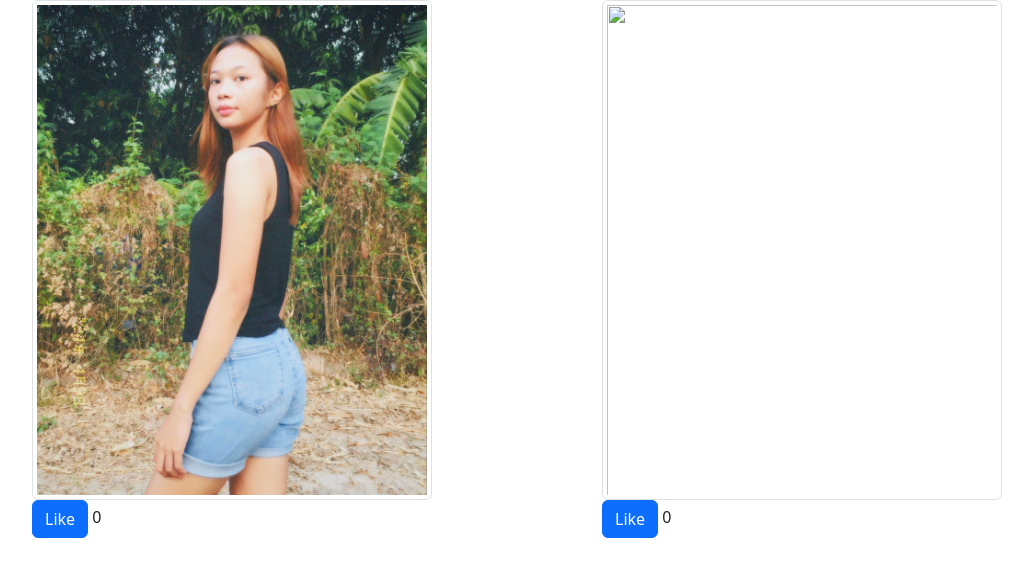
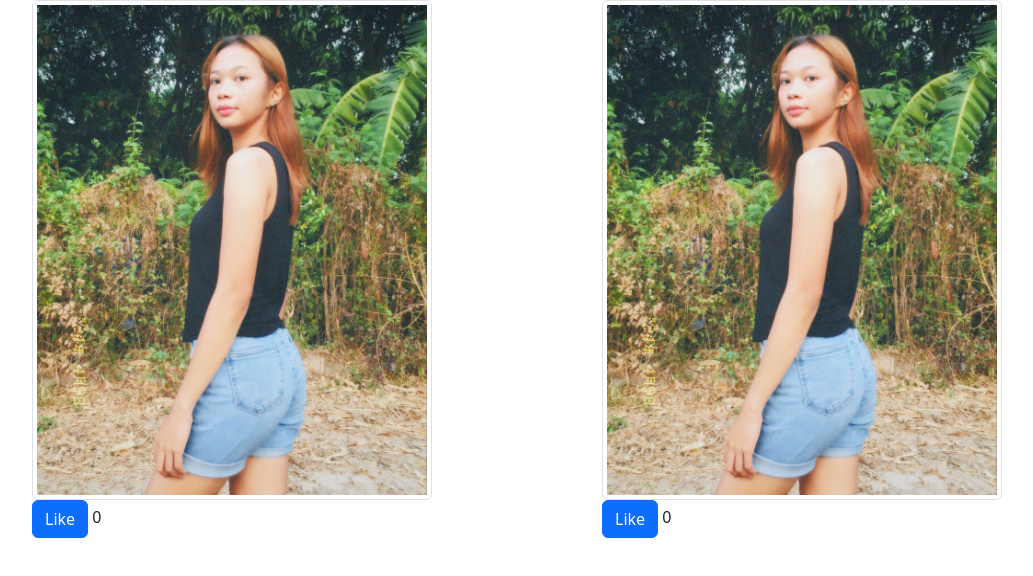
Before and after one commit to AlyssaUrsua/Alyssa.github.io, a plain HTML site: page index.html in a window 1280 px wide. Shown: the whole page, without its empty margins (50-1083 px from the left). Drawn offline with nearby package versions, Linux system fonts and the light colour scheme.

Commit message:
Update index.html

```diff
--- a/index.html
+++ b/index.html
@@ -13,7 +13,7 @@
                 <output id="countLikes1">0</output>
              </div>
              <div class="col-6">
-               <img src="IMG_20240418_163937.jpg" class="img-thumbnail" style="width:400px;height:500px;"/> <br>
+               <img src="Messenger_creation_af4888e5-67b3-4b48-b2dd-664a0c0b9e7a.jpeg "  class="img-thumbnail" style="width:400px;height:500px;"/> <br>
                <button class="btn btn-primary" type="button" id="btnLike2"> Like </button>
                 <output id="countLikes2">0</output>
              </div>
```
